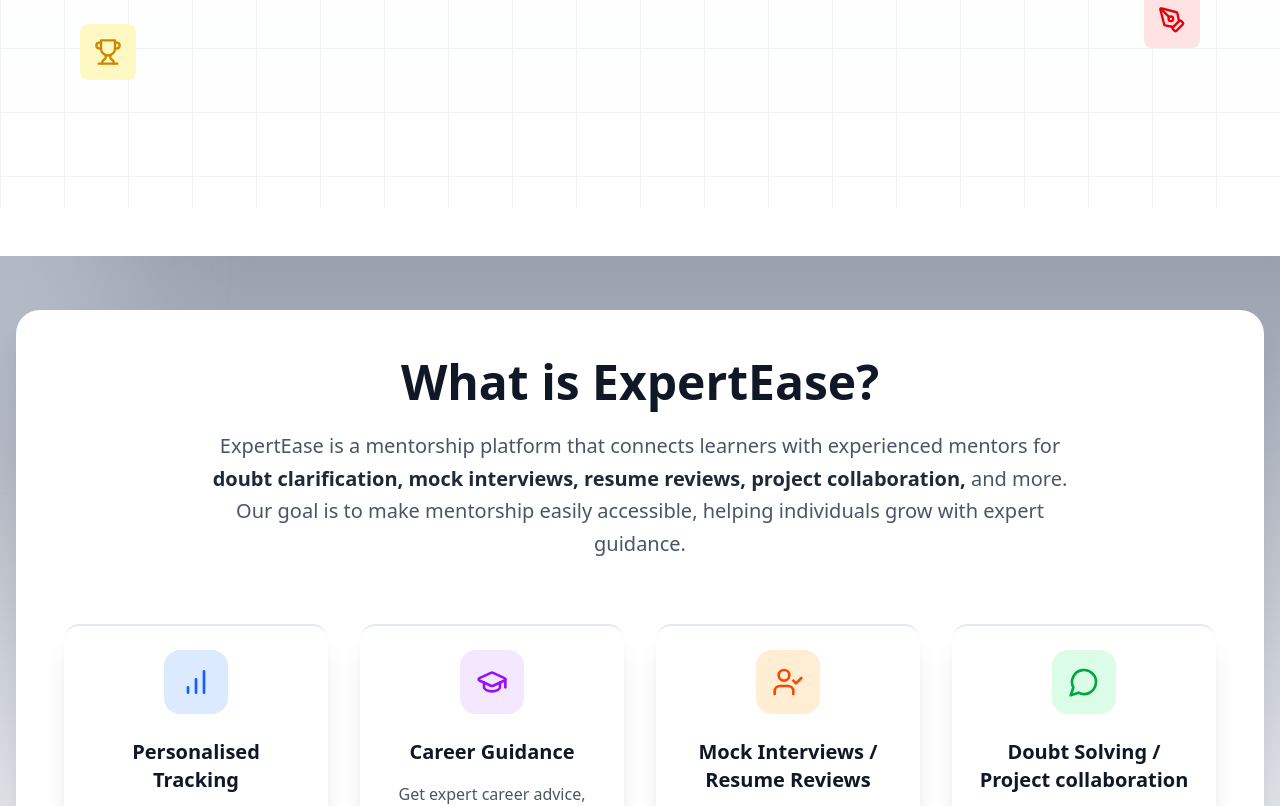
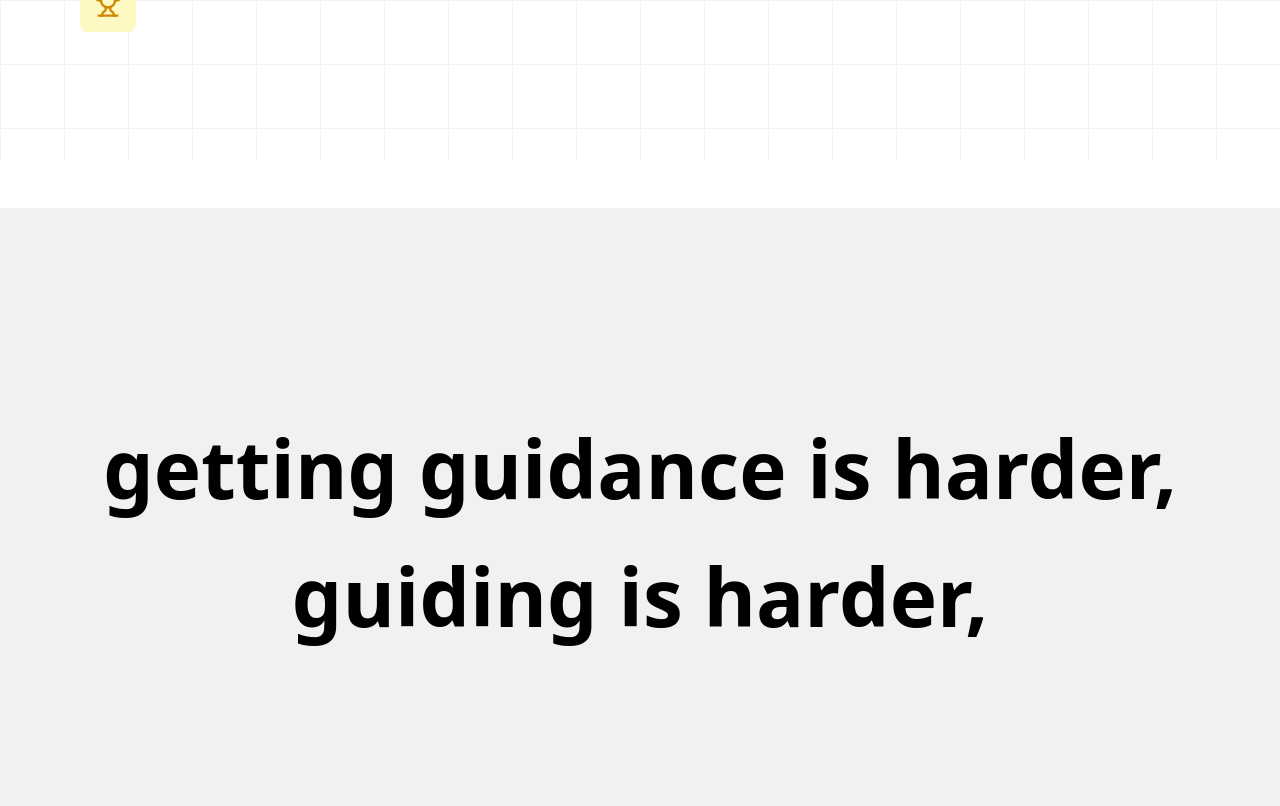
Before and after one commit to Srilochan7/ee_prod, a React (Vite) app: page / in a window 1280 px wide. Shown: the part 640-1446 px from the top of the page. Built offline with nearby package versions, Linux system fonts and the light colour scheme.

Commit message:
added scroll page

```diff
--- a/src/App.jsx
+++ b/src/App.jsx
@@ -1,11 +1,11 @@
 import React, { useState } from 'react'
 
 import './App.css'
-import Navbar from './components/navbar'
-import Hero from './components/hero'
-import Features from './components/features'
-import Footer from './components/footer'
-import What from './components/what'
+import Navbar from './comp/components/navbar'
+import Hero from './comp/components/hero'
+import Features from './comp/pages/features'
+import Footer from './comp/components/footer'
+import Scroll from './comp/pages/scroll'
 
 
 function App() {
@@ -15,7 +15,9 @@ function App() {
     <div>
       <Navbar/>
       <Hero/>
-      <What/>
+      <Scroll/>
+
+      <Features/>
       <Footer/>
 
     </div>
--- a/src/components/footer.jsx
+++ b/src/comp/components/footer.jsx
@@ -1,5 +1,5 @@
 import React from 'react';
-import logo from '../assets/logo.png';
+import logo from '../../assets/logo.png';
 
 function Footer() {
   return (
--- a/src/components/hero.jsx
+++ b/src/comp/components/hero.jsx
@@ -12,7 +12,7 @@ import axios from 'axios';
 
 const Hero = () => {
   return (
-    <section id="section1" className="mt-12 min-h-screen ">
+    <section id="section1" className="mt-12 min-h-screen bg-white">
 
       <div className="mb-12 bg-gray-500 ">
         <style>
@@ -33,9 +33,8 @@ const Hero = () => {
             }
           `}
         </style>
-        <section className="min-h-screen relative bg-gradient-to-b from-gray-50 to-white pb-1">
           {/* Grid Pattern - More responsive */}
-          <div className="absolute inset-0 w-full h-full">
+          <div className="absolute inset-0 w-full h-full bg-white">
   <div className="absolute w-full h-full bg-[linear-gradient(to_right,#e5e7eb_1px,transparent_1px),linear-gradient(to_bottom,#e5e7eb_1px,transparent_1px)] bg-[size:1.5rem_1.5rem] sm:bg-[size:2rem_2rem] md:bg-[size:4rem_4rem] opacity-50"></div>
 </div>
 
@@ -130,7 +129,6 @@ const Hero = () => {
           {/* New Element: Decorative Background Elements */}
 
 
-        </section>
       </div>
     </section>
   );
--- a/src/components/navbar.jsx
+++ b/src/comp/components/navbar.jsx
@@ -76,24 +76,23 @@ const Navbar = () => {
       {isMenuOpen && (
         <div className="md:hidden py-3 px-4 border-t border-gray-100">
           <div className="flex flex-col space-y-3">
-            <button className="flex items-center justify-between text-gray-800 py-2">
-              Apps
-              <ChevronDown className="w-4 h-4" />
+            <button className="text-gray-800 py-2">
+              Features
+
             </button>
-            <button className="flex items-center justify-between text-gray-800 py-2">
-              Courses
-              <ChevronDown className="w-4 h-4" />
+            <button className=" text-gray-800 py-2">
+          Mission
             </button>
             <button className="text-gray-800 py-2">
-              Tutoring
+              About
             </button>
             <button className="text-gray-800 py-2">
-              For schools
+              Resources
             </button>
-            <button className="flex items-center justify-between text-gray-800 py-2">
+            {/* <button className="flex items-center justify-between text-gray-800 py-2">
               Resources
               <ChevronDown className="w-4 h-4" />
-            </button>
+            </button> */}
             <div className="flex flex-col pt-3 border-t border-gray-100">
               <button className="text-gray-600 py-2">
                 Login
--- /dev/null
+++ b/src/comp/pages/scroll.jsx
@@ -0,0 +1,119 @@
+import React, { useEffect, useState, useCallback } from 'react';
+
+const Scroll = () => {
+  const [scrollProgress, setScrollProgress] = useState(0);
+
+  const handleScroll = useCallback(() => {
+    requestAnimationFrame(() => {
+      const windowHeight = document.documentElement.scrollHeight - window.innerHeight;
+      const scrolled = window.scrollY;
+      const progress = Math.min(scrolled / windowHeight, 1);
+      setScrollProgress(progress);
+    });
+  }, []);
+
+  useEffect(() => {
+    window.addEventListener('scroll', handleScroll);
+    return () => window.removeEventListener('scroll', handleScroll);
+  }, [handleScroll]);
+
+  // First Line (Fades Out)
+  const firstLineOpacity = 1 - Math.min(scrollProgress * 2.5, 1);
+
+  // Middle Text (Fixed Position, No Jerking)
+  const secondLineColor = scrollProgress > 0.5 ? 'white' : 'black';
+  const underlineWidth = `${Math.min(scrollProgress * 200, 100)}%`;
+  const underlineOpacity = Math.min(scrollProgress * 3, 1);
+  const underlineColor = scrollProgress > 0.5 ? 'white' : 'rgb(0, 127, 216)';
+
+  // "We make both easy" (Fades In Smoothly)
+  const heresHowOpacity = Math.max(0, Math.min((scrollProgress - 0.3) * 3, 1));
+
+  // Background color **returns to original** when scrolling back up
+  const backgroundColor =
+    scrollProgress > 0.5 ? 'rgb(0, 127, 216)' : 'rgb(241, 241, 241)';
+
+  return (
+    <div
+      style={{
+        height: '400vh',
+        backgroundColor,
+        transition: 'background-color 0.6s ease-out',
+      }}
+    >
+      <div
+        style={{
+          height: '100vh',
+          position: 'sticky',
+          top: 0,
+          display: 'flex',
+          flexDirection: 'column',
+          justifyContent: 'center',
+          alignItems: 'center',
+          padding: '0 20px',
+          textAlign: 'center',
+          overflow: 'hidden',
+        }}
+      >
+        {/* First Line (Fades Out Without Affecting Layout) */}
+        <div
+          style={{
+            fontSize: '5rem',
+            fontWeight: 'bold',
+            opacity: firstLineOpacity,
+            transition: 'opacity 0.5s ease-out',
+            marginBottom: '0.5rem',
+            visibility: firstLineOpacity === 0 ? 'hidden' : 'visible',
+          }}
+        >
+            getting guidance is harder,
+        </div>
+
+        {/* Second Line (Fixed Position, No Jerking) */}
+        <div style={{ display: 'flex', flexDirection: 'column', alignItems: 'center' }}>
+          <div
+            style={{
+              fontSize: '5rem',
+              fontWeight: 'bold',
+              color: secondLineColor,
+              position: 'relative',
+              transition: 'color 0.5s ease-in-out',
+              marginBottom: '0.5rem',
+            }}
+          >
+            guiding is harder,
+            <div
+              style={{
+                position: 'absolute',
+                bottom: 0,
+                left: 0,
+                height: '6px',
+                width: underlineWidth,
+                backgroundColor: underlineColor,
+                transition: 'width 0.4s ease-in-out, background-color 0.5s ease-in-out',
+                opacity: underlineOpacity,
+              }}
+            ></div>
+          </div>
+
+          {/* "We make both easy" (Smooth Fade-In) */}
+          <div
+            style={{
+              fontSize: '5rem',
+              fontWeight: 'bold',
+              color: secondLineColor,
+              opacity: heresHowOpacity,
+              transform: `translateY(0)`, // Keeps position fixed
+              transition: 'opacity 0.6s ease-out, color 0.6s ease-out',
+              marginTop: '1.5rem',
+            }}
+          >
+            We make both easy...
+          </div>
+        </div>
+      </div>
+    </div>
+  );
+};
+
+export default Scroll;
```
Also changed, not shown: src/App.css (line endings or trailing spaces), src/comp/pages/features.jsx (renamed from src/components/features.jsx), src/comp/pages/what.jsx (renamed from src/components/what.jsx).
